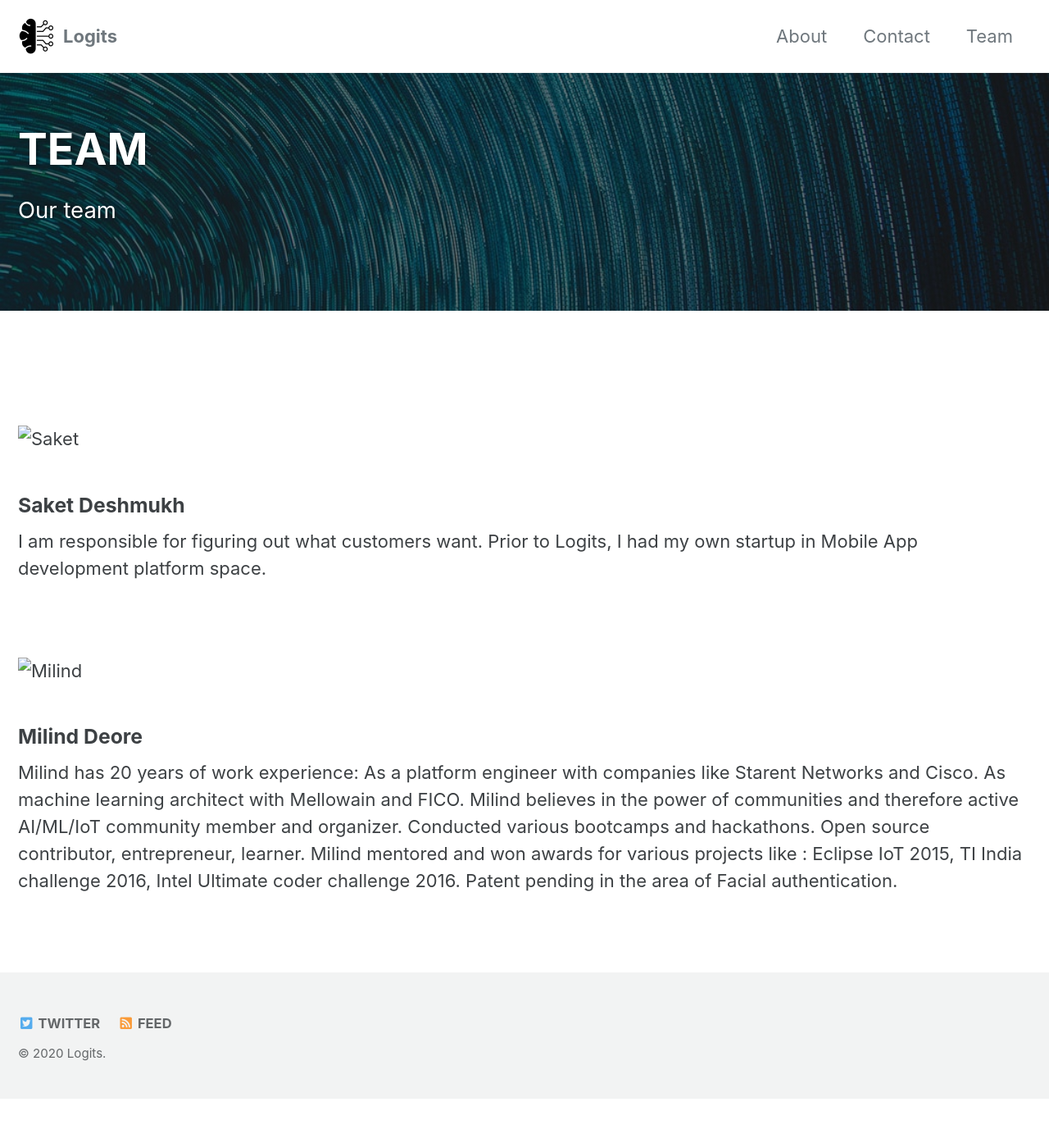
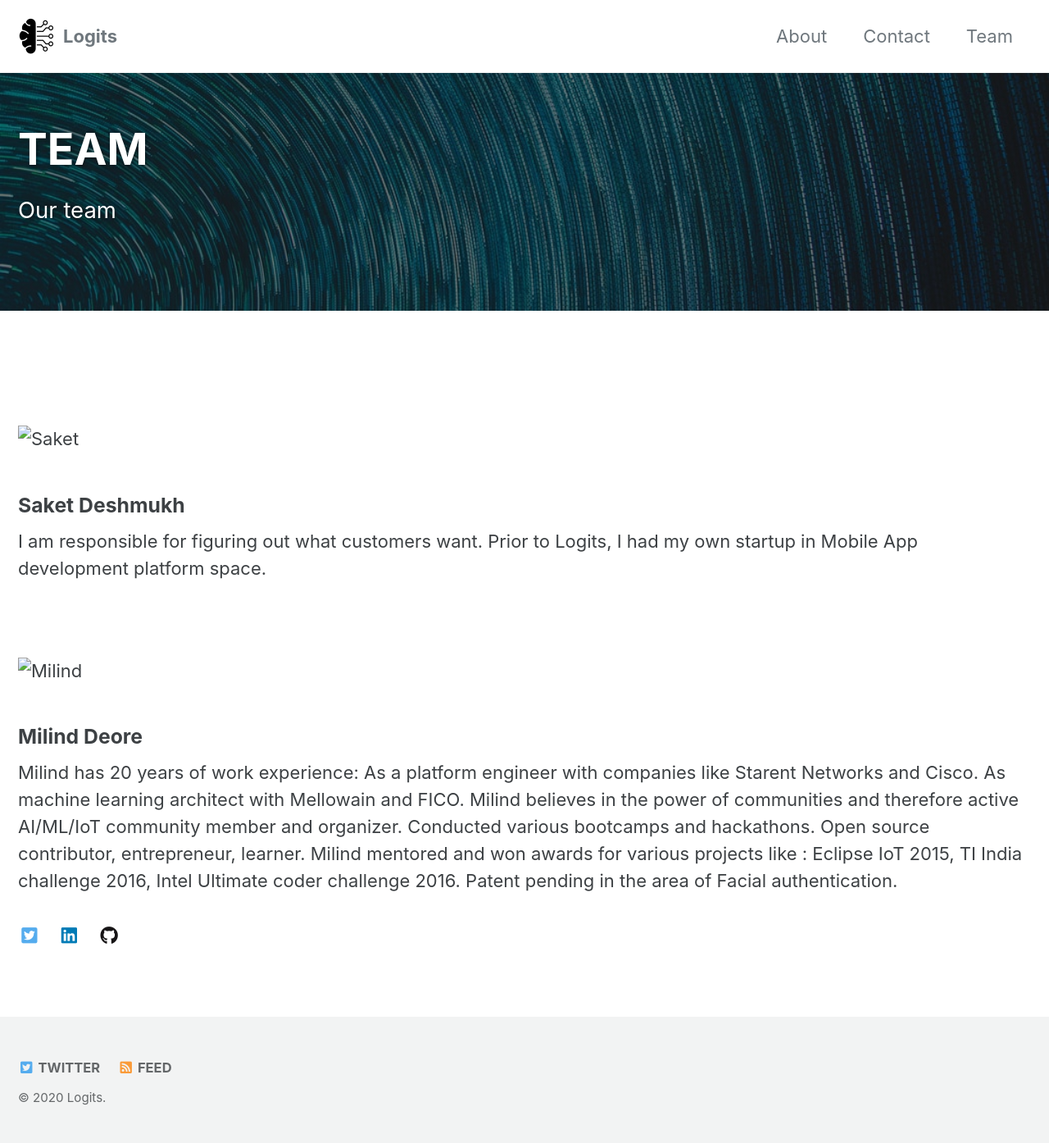
Before and after one commit to milinddeore/logits-website, a Jekyll site: the page built from _pages/TEAM.md, in a window 1280 px wide. Shown: the whole page at 82% size. Built offline with Jekyll 4.4.1, drawn with Linux system fonts in a browser that asks for light colours; cached includes are drawn as plain includes; before the commit the page ends 1340 px from its top, so only the background shows below that.

Commit message:
Update TEAM.md

```diff
--- a/_pages/TEAM.md
+++ b/_pages/TEAM.md
@@ -23,8 +23,8 @@
 
 <div class="page__footer-follow">
   <ul class="social-icons">
-    {% if site.team1.links %}
-      {% for link in site.team1.links %}
+    {% if site.milind.links %}
+      {% for link in site.milind.links %}
         {% if link.label and link.url %}
           <li><a href="{{ link.url }}" rel="nofollow noopener noreferrer"><i class="{{ link.icon | default: 'fas fa-link' }}" aria-hidden="true"></i> {{ link.label }}</a></li>
         {% endif %}
```
